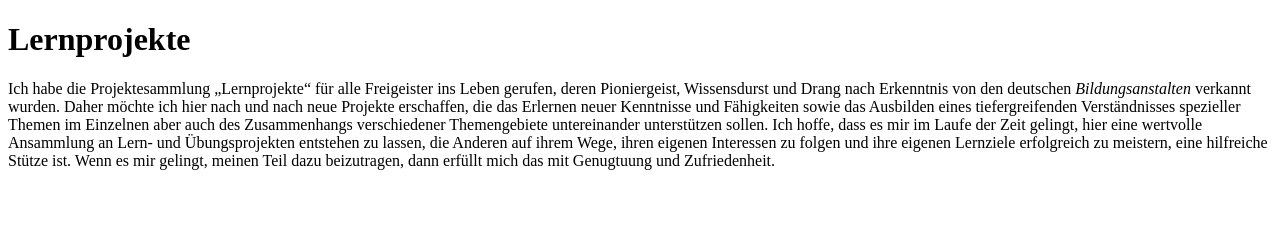
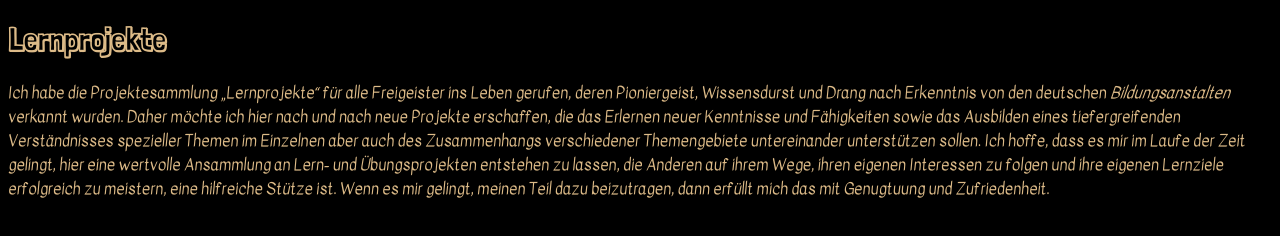
Before and after one commit to Lernprojekte/Lernprojekte.github.io, a plain HTML site: page index.html in a window 1280 px wide. Drawn offline with Linux system fonts and the light colour scheme.

Commit message:
Update _Medium_Allgemein.css

```diff
--- a/Darstellungsregeln/_Medium_Allgemein.css
+++ b/Darstellungsregeln/_Medium_Allgemein.css
@@ -28,4 +28,21 @@
 
 
 
+/* Allgemeine Darstellungsregeln                                     */
+body {
+  background-color: #000000;
+  color: #ddbb88;
+  font-family: 'Kavivanar';
+}
+
+h1 {
+  font-family: 'Londrina Shadow', sans-serif;
+}
+
+h2, h3 {
+  font-family: 'Londrina Outline', sans-serif;
+}
+
+
+
 /* ~ ~ ~~ ~~~ ~~~~~ ~~~~~~~~ ~~~~~~~~~~~~~ ~~~~~~~~ ~~~~~ ~~~ ~~ ~ ~ */
```
